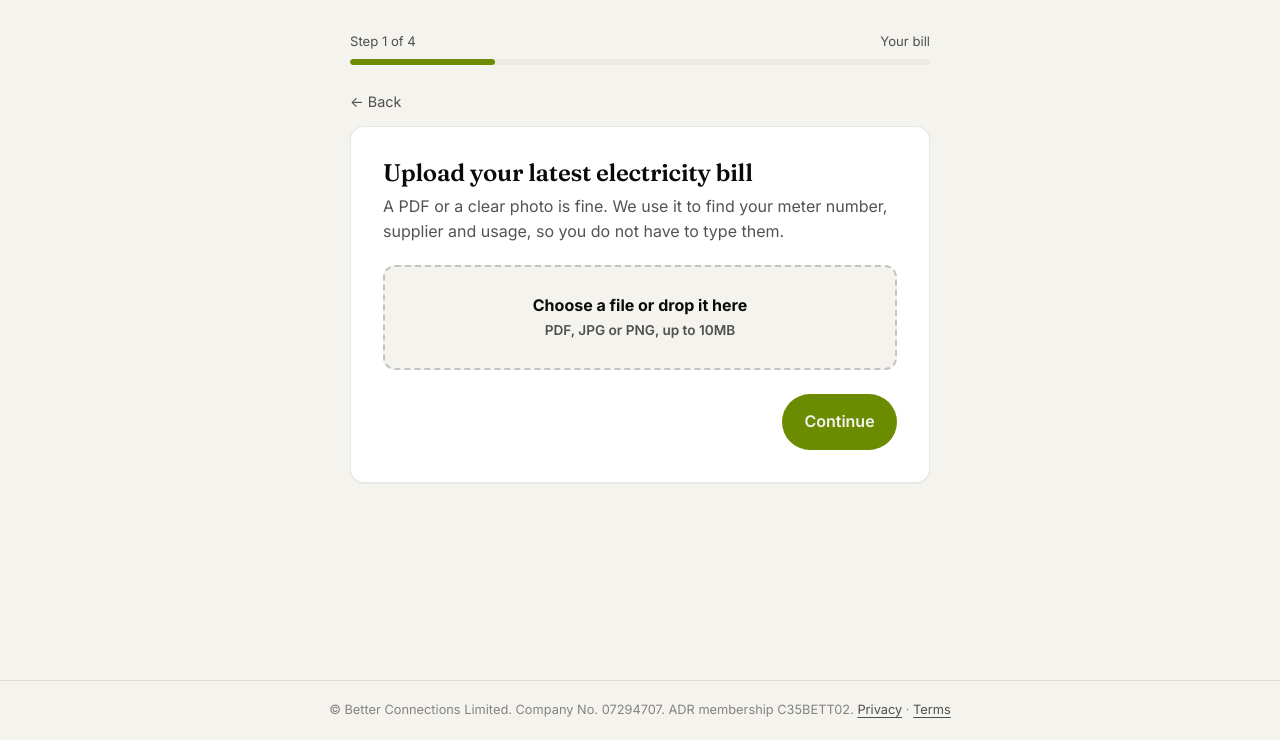
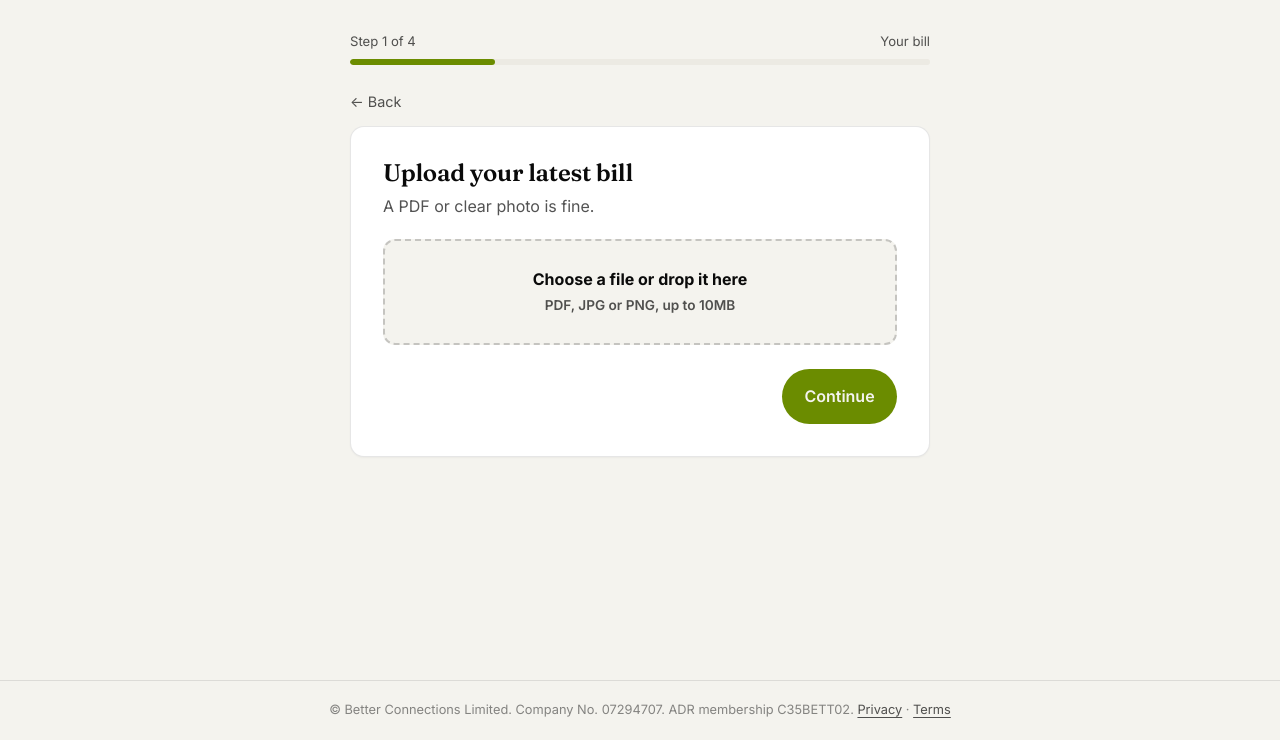
Before and after one commit to Mikecurge/quotes-betterconnected, a plain HTML site: page index.html in a window 1280 px wide. Both pictures are taken after a click on the button "Start, I have my bill". Shown: the part 60-800 px from the top of the page. Drawn offline with Linux system fonts and the light colour scheme.

Commit message:
Step 1: Upload your latest bill, PDF or clear photo

```diff
--- a/index.html
+++ b/index.html
@@ -125,8 +125,8 @@ footer a{color:var(--text-mid)}
     <section class="step" data-step="1" data-name="Your bill">
       <button type="button" class="back" data-back>Back</button>
       <div class="card">
-        <h2>Upload your latest electricity bill</h2>
-        <p class="lead">A PDF or a clear photo is fine. We use it to find your meter number, supplier and usage, so you do not have to type them.</p>
+        <h2>Upload your latest bill</h2>
+        <p class="lead">A PDF or clear photo is fine.</p>
         <div class="field" data-req="bill">
           <label class="drop" id="drop">
             <strong>Choose a file or drop it here</strong>
```
